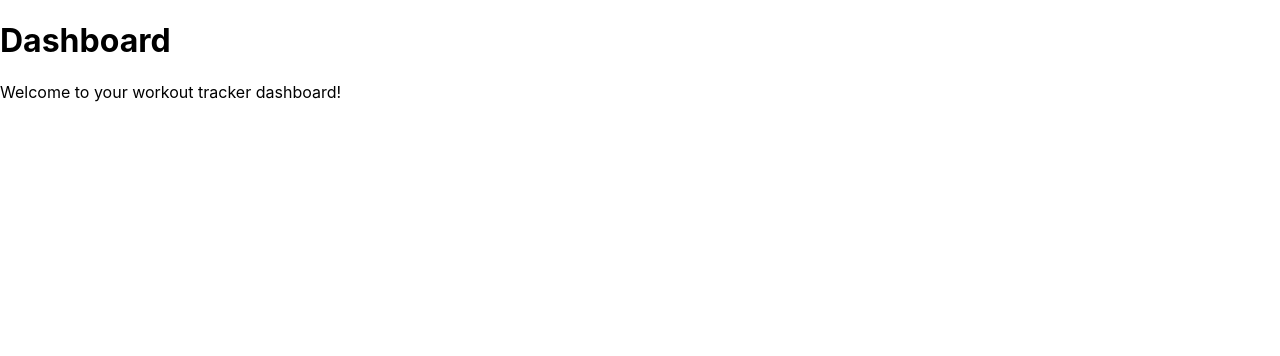
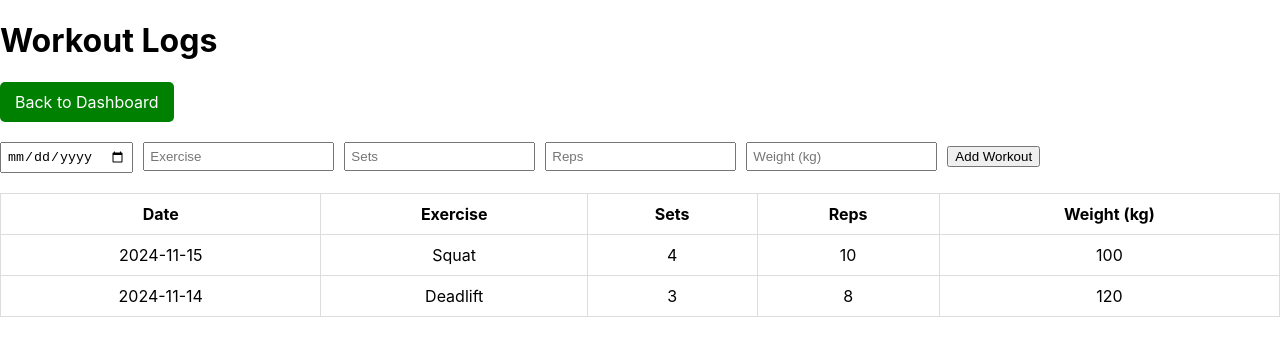
Before and after one commit to dkpunit/workout-tracker, a React (Create React App) app: page / in a window 1280 px wide. Shown: the top 356 px of the page. Built offline with nearby package versions, Linux system fonts and the light colour scheme; the HTML template or start-up script is replaced by a standard one.

Commit message:
Added further page navigation

```diff
--- a/src/routes/Dashboard.js
+++ b/src/routes/Dashboard.js
@@ -1,12 +1,122 @@
-import React from 'react';
+import React, { useState } from 'react';
+import { Link } from 'react-router-dom'; // Import the Link component
 
-const Dashboard = () => {
+const WorkoutLogs = () => {
+  const [workoutData, setWorkoutData] = useState([
+    { date: '2024-11-15', exercise: 'Squat', sets: 4, reps: 10, weight: 100 },
+    { date: '2024-11-14', exercise: 'Deadlift', sets: 3, reps: 8, weight: 120 },
+  ]);
+
+  const [newWorkout, setNewWorkout] = useState({
+    date: '',
+    exercise: '',
+    sets: '',
+    reps: '',
+    weight: '',
+  });
+
+  const handleChange = (e) => {
+    const { name, value } = e.target;
+    setNewWorkout({ ...newWorkout, [name]: value });
+  };
+
+  const handleAddWorkout = () => {
+    setWorkoutData([...workoutData, newWorkout]);
+    setNewWorkout({ date: '', exercise: '', sets: '', reps: '', weight: '' });
+  };
+
   return (
     <div>
-      <h1>Dashboard</h1>
-      <p>Welcome to your workout tracker dashboard!</p>
+      <h1>Workout Logs</h1>
+
+      {/* Button to navigate back to Dashboard */}
+      <Link
+        to="/"
+        style={{
+          textDecoration: 'none',
+          color: 'white',
+          backgroundColor: 'green',
+          padding: '10px 15px',
+          borderRadius: '5px',
+          marginBottom: '20px',
+          display: 'inline-block',
+        }}
+      >
+        Back to Dashboard
+      </Link>
+
+      <form
+        onSubmit={(e) => {
+          e.preventDefault();
+          handleAddWorkout();
+        }}
+      >
+        <input
+          type="date"
+          name="date"
+          value={newWorkout.date}
+          onChange={handleChange}
+          required
+        />
+        <input
+          type="text"
+          name="exercise"
+          placeholder="Exercise"
+          value={newWorkout.exercise}
+          onChange={handleChange}
+          required
+        />
+        <input
+          type="number"
+          name="sets"
+          placeholder="Sets"
+          value={newWorkout.sets}
+          onChange={handleChange}
+          required
+        />
+        <input
+          type="number"
+          name="reps"
+          placeholder="Reps"
+          value={newWorkout.reps}
+          onChange={handleChange}
+          required
+        />
+        <input
+          type="number"
+          name="weight"
+          placeholder="Weight (kg)"
+          value={newWorkout.weight}
+          onChange={handleChange}
+          required
+        />
+        <button type="submit">Add Workout</button>
+      </form>
+
+      <table>
+        <thead>
+          <tr>
+            <th>Date</th>
+            <th>Exercise</th>
+            <th>Sets</th>
+            <th>Reps</th>
+            <th>Weight (kg)</th>
+          </tr>
+        </thead>
+        <tbody>
+          {workoutData.map((log, index) => (
+            <tr key={index}>
+              <td>{log.date}</td>
+              <td>{log.exercise}</td>
+              <td>{log.sets}</td>
+              <td>{log.reps}</td>
+              <td>{log.weight}</td>
+            </tr>
+          ))}
+        </tbody>
+      </table>
     </div>
   );
 };
 
-export default Dashboard;
+export default WorkoutLogs;
```
